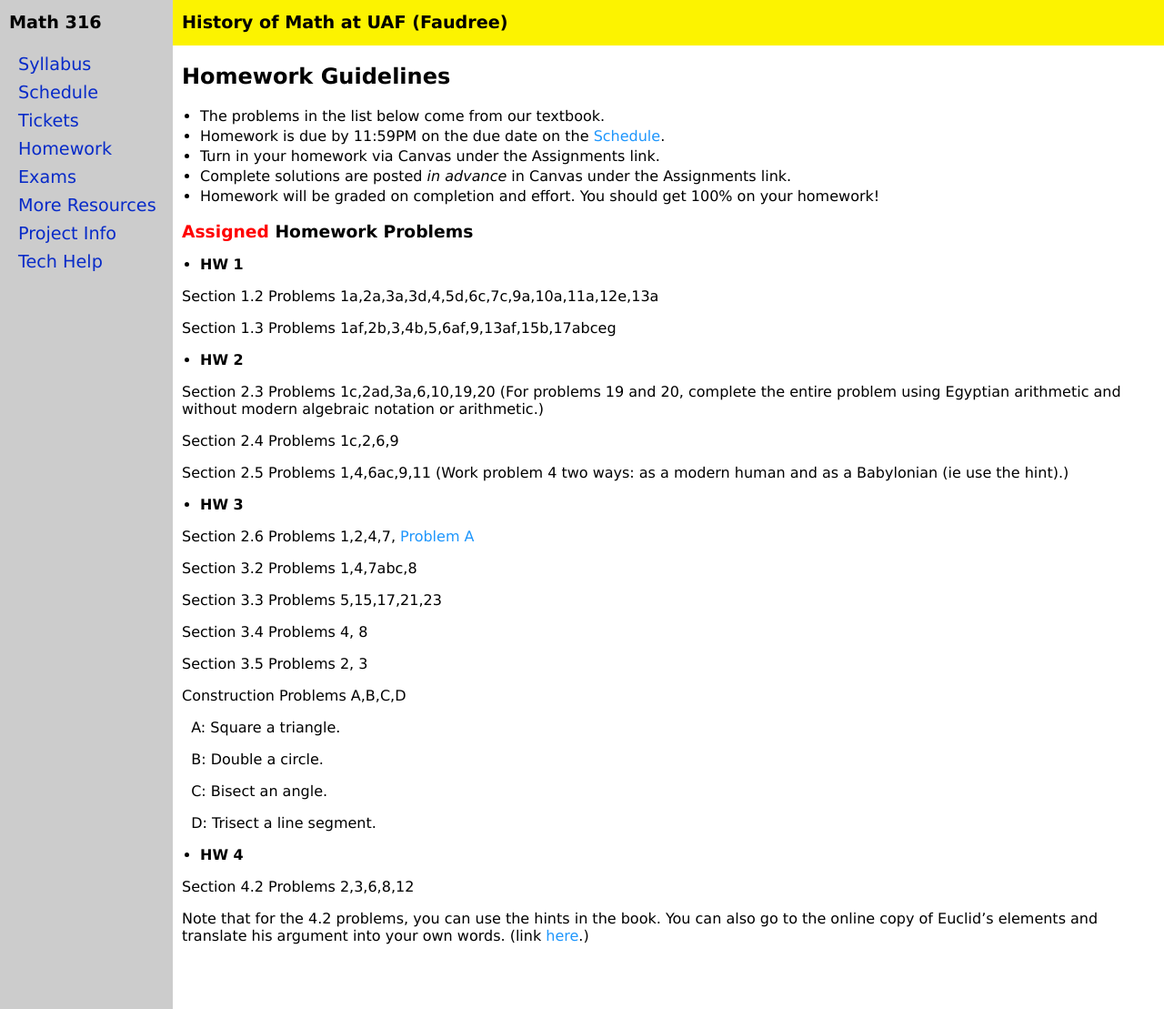
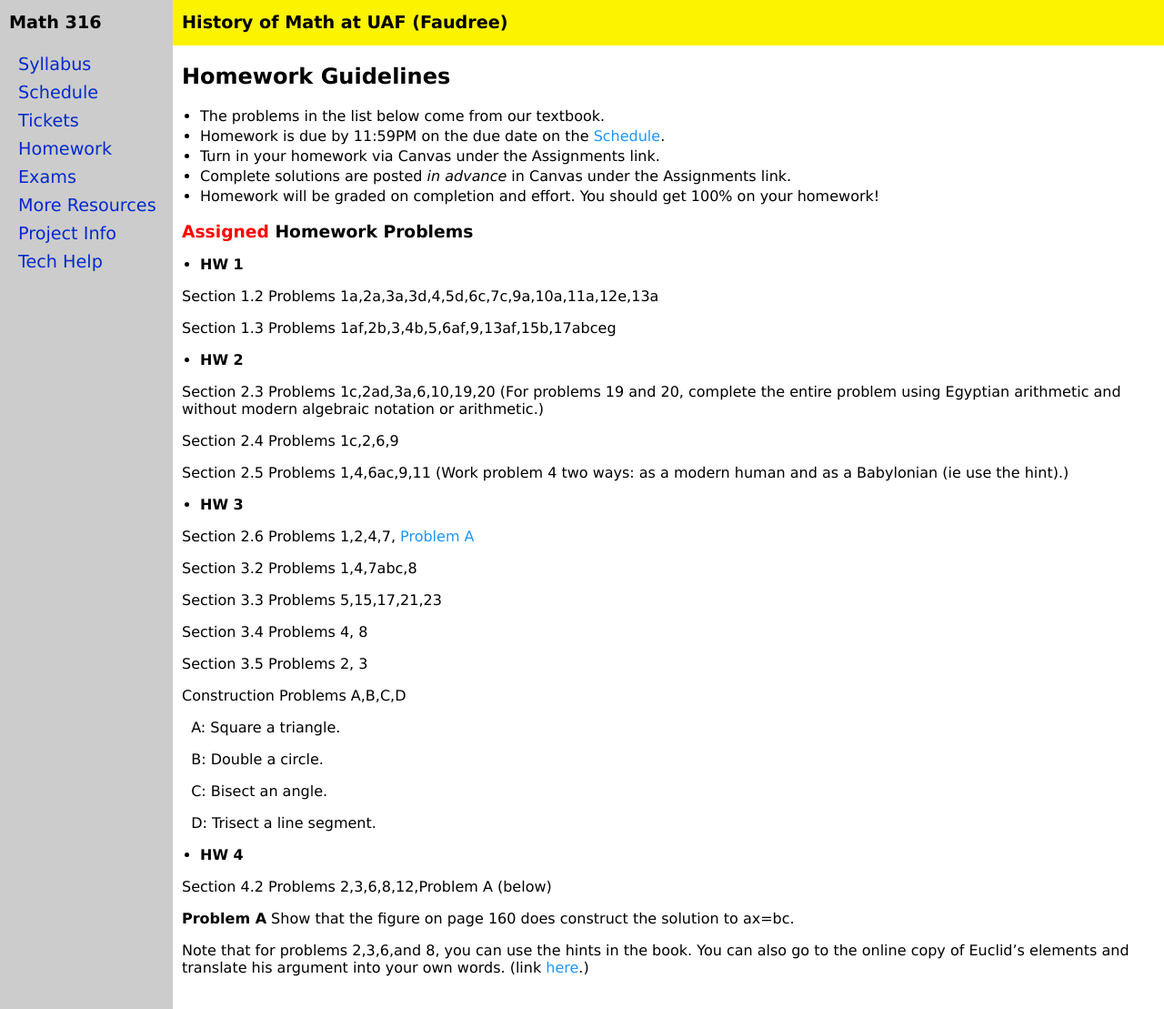
Before and after one commit to jrfaudree/HOM, a Jekyll site: the page built from homework.md, in a window 1280 px wide and 1109 px high. Shown: the whole window at 91% size. Built offline with Jekyll 4.4.1, drawn with Linux system fonts in a browser that asks for light colours.

Commit message:
Update homework.md

```diff
--- a/homework.md
+++ b/homework.md
@@ -52,9 +52,11 @@ Construction Problems A,B,C,D
 
 * **HW 4**
 
-Section 4.2 Problems 2,3,6,8,12
+Section 4.2 Problems 2,3,6,8,12,Problem A (below)
 
-Note that for the 4.2 problems, you can use the hints in the book. You can also go to the online copy of Euclid's elements and translate his argument into your own words. (link [here](http://aleph0.clarku.edu/~djoyce/elements/elements.html).)
+**Problem A** Show that the figure on page 160 does construct the solution to ax=bc.
+
+Note that for problems 2,3,6,and 8, you can use the hints in the book. You can also go to the online copy of Euclid's elements and translate his argument into your own words. (link [here](http://aleph0.clarku.edu/~djoyce/elements/elements.html).)
 
 [comment]: <> ( Problem A: Read [Prop 7](http://aleph0.clarku.edu/~djoyce/elements/bookII/propII7.html) of Book II of Euclid's Elements. If AB=x,AC=c, and CB=b in the diagram, write the algebraic equality described in Proposition 7. Then show algebraically that this proposition is true. Note the hardest part of this problem is understanding what Proposition 7 is saying.)
 
```
